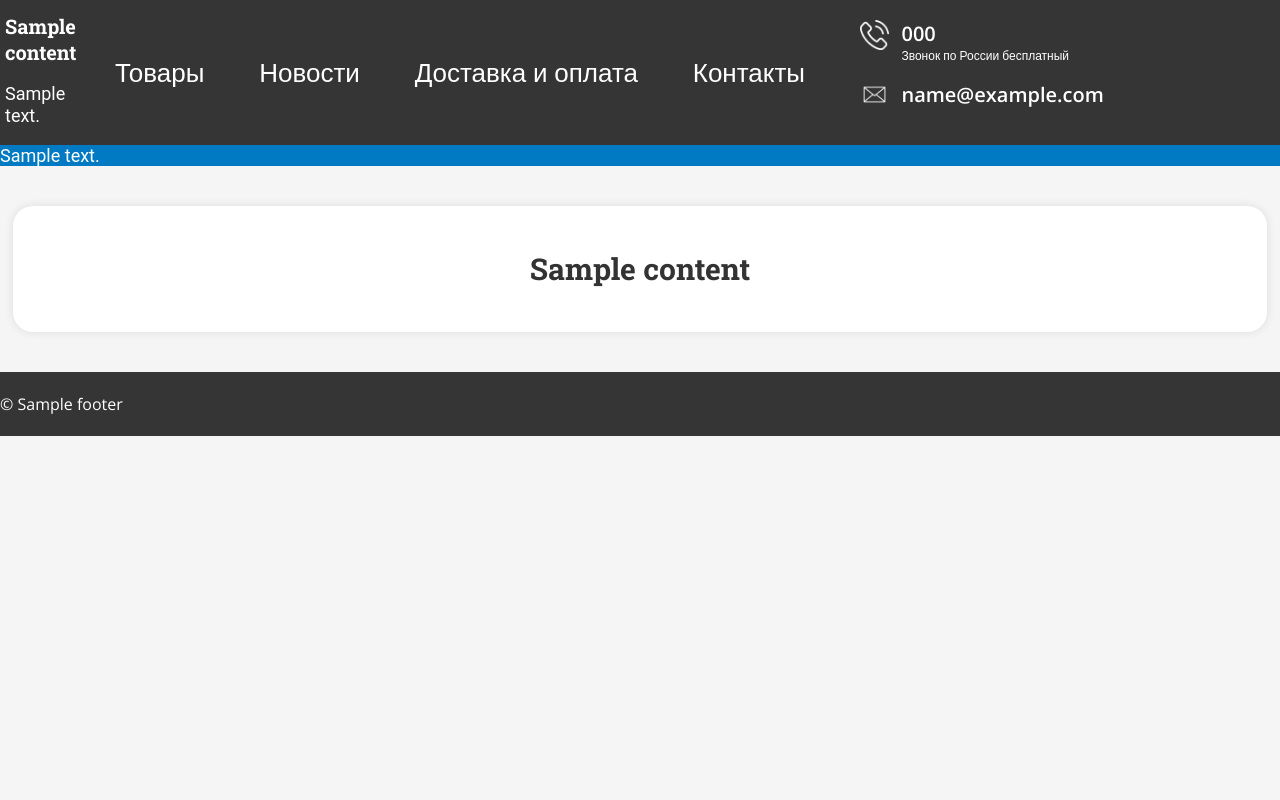
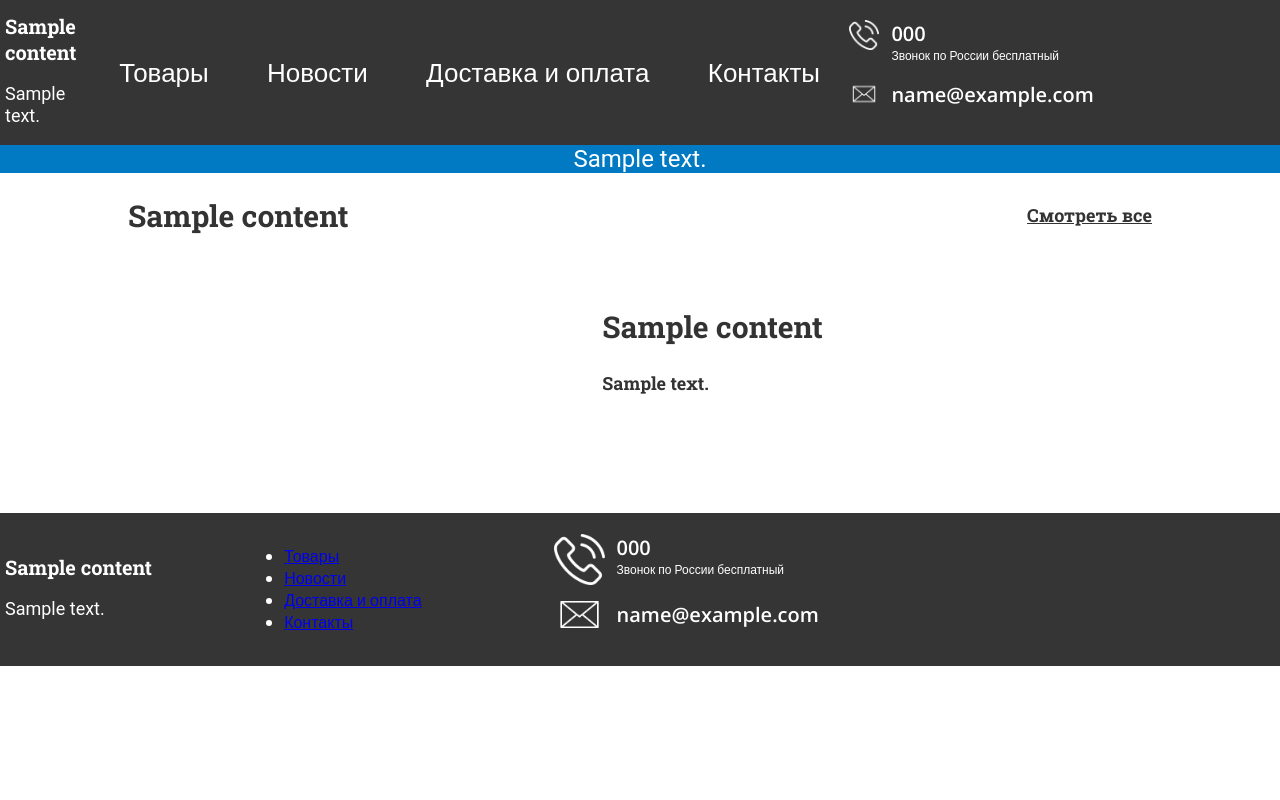
Before and after one commit to kanisimoff44/RuverAuto, a FastAPI app: template app/templates/main.html in a window 1280 px wide. Run offline with FastAPI, Linux system fonts and the light colour scheme; the template is opened without the code that fills it: most values are stand-ins (such as "Sample title", 1, 10 or a date in 2020); parts of the project's set-up code (start-up, migrations or seed data) failed here and were passed over.

Commit message:
chore(front): change rhe layout of the header, main and footer

```diff
--- a/app/static/css/style.css
+++ b/app/static/css/style.css
@@ -7,7 +7,7 @@ body {
   justify-content: center;
   align-items: flex-start;
   min-height: 100vh;
-  background-color: #f5f5f5;
+  background-color: #fff;
 }
 
 /* body { */
@@ -21,6 +21,10 @@ body::-webkit-scrollbar {
 
 .header {
   background-color: #353535;
+  display: flex;
+  flex-direction: row;
+  align-items: center;
+  justify-content: space-between;
 }
 
 .header .header__info {
@@ -47,7 +51,7 @@ body::-webkit-scrollbar {
 .header__about-us .header__title {
   font-family: "Roboto Slab", serif;
   font-size: 20px;
-  color: #ffffff;
+  color: #fff;
   text-align: left;
 }
 
@@ -55,13 +59,13 @@ body::-webkit-scrollbar {
   font-family: "Roboto", serif;
   font-size: 18px;
   line-height: 1.2;
-  color: #ffffff;
+  color: #fff;
   text-align: left;
 }
 
 .header__nav-menu {
   display: flex;
-  justify-content: space-between;
+  justify-content: space-around;
   align-items: center;
   font-size: 26px;
   list-style: none;
@@ -77,19 +81,21 @@ body::-webkit-scrollbar {
 .header__nav-link {
   padding: 0 0 0 0;
   text-decoration: none;
-  color: #ffffff;
+  color: #fff;
 }
 
 .header__nav-link:hover {
-  color: #b2b2b2;
+  color: #9e9e9e;
 }
 
-.header .header__info .header__info-contacts {
-  padding: 0 0 0 25px;
-  margin: 0 0 0 5px;
+.header .header__info-contacts {
+  padding: 0 0 0 0;
+  margin: 0 0 0 0;
   column-gap: 12px;
 }
 
+.header
+.header__info-contacts
 .header__info-phone {
   display: flex;
   flex-direction: row;
@@ -101,23 +107,36 @@ body::-webkit-scrollbar {
   column-gap: 12px;
 }
 
-.header__info-phone .phone-icon {
+.header
+.header__info-contacts
+.header__info-phone
+.phone-icon {
   width: 7%;
   height: 7%;
 }
 
-.header__info-phone .info-phone .phone {
+.header
+.header__info-contacts
+.header__info-phone
+.info-phone
+.phone {
   margin: 0 0 0 0;
   font-size: 20px;
-  color: #ffffff;
+  color: #fff;
 }
 
-.header__info-phone .phone-desc {
+.header
+.header__info-contacts
+.header__info-phone
+.info-phone
+.phone-desc {
   margin: 0 0 0 0;
   font-size: 12px;
-  color: #ffffff;
+  color: #fff;
 }
 
+.header
+.header__info-contacts
 .header__info-email {
   display: flex;
   flex-direction: row;
@@ -129,43 +148,66 @@ body::-webkit-scrollbar {
   column-gap: 12px;
 }
 
-.header__info-email .email-icon {
+.header
+.header__info-contacts
+.header__info-email
+.email-icon {
   width: 7%;
   height: 7%;
 }
 
-.header__info-email .email {
+.header
+.header__info-contacts
+.header__info-email
+.email {
   font-size: 20px;
-  color: #ffffff;
+  color: #fff;
 }
 
-.main__about-us {
+.main__title {
   max-width: 100%;
   background-color: #017AC3;
 }
 
-.main__about-us .main__description {
+.main__title p.title {
   margin: 0 0 0 0;
   font-family: "Roboto", serif;
-  font-size: 18px;
+  font-size: 24px;
   line-height: 1.2;
-  color: #ffffff;
-  text-align: left;
+  color: #fff;
+  text-align: center;
 }
 
 .main__content-container {
-  margin: 40px auto;
-  padding: 20px 0;
-  background-color: #fff;
+  margin-bottom: 0 0 0 0;
+  padding: 0 0 0 0;
   text-align: center;
-  max-width: 98%;
-  box-shadow: 0 0 10px rgba(0, 0, 0, 0.1);
-  border-radius: 20px;
+  max-width: 100%;
 }
 
-.main__content-container .content-container-title {
+.main__content-container .content-container-title-products {
+  margin: 0 10%;
+  display: flex;
+  flex-direction: row;
+  justify-content: space-between;
+  align-items: center;
+}
+
+.main__content-container
+.content-container-title-products
+.content-container-title {
   font-family: "Roboto Slab", serif;
   font-size: 30px;
+  line-height: 1.2;
+  color: #333;
+  text-align: center;
+}
+
+.main__content-container
+.content-container-title-products
+.to-page-more {
+  font-family: "Roboto Slab", serif;
+  font-size: 18px;
   line-height: 1.2;
   color: #333;
   text-align: center;
@@ -177,36 +219,44 @@ body::-webkit-scrollbar {
   justify-content: center;
 }
 
-.main__content-container .content-container-items .content-item {
+.main__content-container
+.content-container-items
+.content-item {
   display: flex;
   flex-direction: column;
   justify-content: space-between;
   background-color: #f9f9f9;
-  border: 1px solid #ddd;
-  margin: 10px;
+  border: 1px solid #000;
+  margin: 0 30px;
   padding: 20px;
-  width: 200px;
+  width: 22.5%;
   text-align: center;
   border-radius: 10px;
-  box-shadow: 0 2px 5px rgba(0, 0, 0, 0.1);
   margin-bottom: 20px;
 }
 
-.main__content-container .content-container-items .content-item img {
+.main__content-container
+.content-container-items
+.content-item
+img {
   max-width: 100%;
   height: auto;
   border-radius: 10px;
   display: block;
 }
 
-.main__content-container .content-container-items .content-item .btn-more {
+.main__content-container
+.content-container-items
+.content-item
+.btn-more {
   display: inline-block;
   padding: 10px 20px;
   margin-top: 10px;
+  margin-left: 70%;
   color: #fff;
-  background-color: #333;
   text-decoration: none;
-  border-radius: 5px;
+  border-radius: 100%;
+  max-width: 15%;
 }
 
 .main__content-container
@@ -216,6 +266,51 @@ body::-webkit-scrollbar {
   background-color: #555;
 }
 
+.main__about-us-container {
+  margin-left: 9%;
+  display: flex;
+  flex-direction: row;
+  flex-wrap: nowrap;
+  justify-content: space-around;
+  align-items: center;
+  margin-bottom: 50px;
+}
+
+.main__about-us-container .about-us-img {
+  max-width: 100%;
+  border-radius: 10%;
+}
+
+.main__about-us-container .main__about-us-text {
+  display: flex;
+  flex-direction: column;
+  justify-content: space-evenly;
+  align-items: flex-start;
+  margin: 20px 0 50px 30px;
+}
+
+.main__about-us-container
+.main__about-us-text
+.title {
+  font-family: "Roboto Slab", serif;
+  font-size: 30px;
+  line-height: 1.2;
+  color: #333;
+  text-align: center;
+  margin-bottom: 10px;
+}
+
+.main__about-us-container
+.main__about-us-text
+.description {
+  font-family: "Roboto Slab", serif;
+  font-size: 18px;
+  line-height: 1.2;
+  color: #333;
+  text-align: left;
+  margin-right: 10%;
+}
+
 .detail {
   max-width: 75%;
   margin: 40px auto;
@@ -223,7 +318,7 @@ body::-webkit-scrollbar {
   margin-top: 20px;
   background-color: #fff;
   padding: 10px;
-  box-shadow: 0 0 10px rgba(0, 0, 0, 0.1);
+  box-shadow: 0 0 10px rgba(126, 64, 64, 0.1);
   border-radius: 10px;
 }
 
@@ -314,6 +409,10 @@ td {
 }
 
 .footer {
+  display: flex;
+  flex-direction: row;
+  align-items: center;
+  justify-content: space-between;
   padding: 5px 0;
   width: 100%;
   height: auto;
@@ -321,3 +420,94 @@ td {
   color: #fff;
   position: relative;
 }
+
+.footer .footer__info {
+  display: flex;
+  flex-direction: row;
+  align-items: center;
+  justify-content: space-between;
+}
+
+.footer .footer__info {
+  margin: 0;
+  height: 11vh;
+}
+
+.footer .footer__info img.logo-icon {
+  height: 11vh;
+}
+
+.footer__about-us {
+  max-width: 100%;
+  padding-left: 5px;
+}
+
+.footer__about-us .footer__title {
+  font-family: "Roboto Slab", serif;
+  font-size: 20px;
+  color: #fff;
+  text-align: left;
+}
+
+.footer__about-us .footer__description {
+  font-family: "Roboto", serif;
+  font-size: 18px;
+  line-height: 1.2;
+  color: #fff;
+  text-align: left;
+}
+
+.footer .footer__info .footer__info-contacts {
+  padding: 0 0 0 25px;
+  margin: 0 0 0 5px;
+  column-gap: 12px;
+}
+
+.footer__info-phone {
+  display: flex;
+  flex-direction: row;
+  align-items: flex-start;
+  justify-content: flex-start;
+  list-style: none;
+  padding: 0;
+  margin: 0;
+  column-gap: 12px;
+}
+
+.footer__info-phone .phone-icon {
+  width: 7%;
+  height: 7%;
+}
+
+.footer__info-phone .info-phone .phone {
+  margin: 0 0 0 0;
+  font-size: 20px;
+  color: #fff;
+}
+
+.footer__info-phone .phone-desc {
+  margin: 0 0 0 0;
+  font-size: 12px;
+  color: #fff;
+}
+
+.footer__info-email {
+  display: flex;
+  flex-direction: row;
+  align-items: center;
+  justify-content: flex-start;
+  list-style: none;
+  padding: 0;
+  margin: 0 0 0 0;
+  column-gap: 12px;
+}
+
+.footer__info-email .email-icon {
+  width: 7%;
+  height: 7%;
+}
+
+.footer__info-email .email {
+  font-size: 20px;
+  color: #fff;
+}
--- a/app/templates/base.html
+++ b/app/templates/base.html
@@ -22,12 +22,13 @@
             </a>
           {% endif %}
           <div class="header__about-us">
-            {% if content.main_title %}
-              <h1 class="header__title">{{ content.main_title }}</h1>
+            {% if content.header_title %}
+              <h1 class="header__title">{{ content.header_title }}</h1>
             {% endif %}
-            {% if content.main_desc %}
-              <p class="header__description">{{ content.main_desc }}</p>
+            {% if content.header_desc %}
+              <p class="header__description">{{ content.header_desc }}</p>
             {% endif %}
+          </div>
         </div>
         <ul class="header__nav-menu">
           <li><a href="#" class="header__nav-link" class:name={condition}>Товары</a></li>
@@ -35,7 +36,6 @@
           <li><a href="#" class="header__nav-link">Доставка и оплата</a></li>
           <li><a href="#" class="header__nav-link">Контакты</a></li>
         </ul>
-
         <ul class="header__info-contacts">
           <li class="header__info-phone">
             {% if content.phone %}
@@ -54,7 +54,6 @@
           </li>
         </ul>
       </div>
-      </div>
     </header>
     <main>
       {% block main %} {% endblock main %}
@@ -62,9 +61,41 @@
     </main>
 
     <div class="footer">
-      <p>
-        &copy; {{ content.footer }}
-      </p>
+      <div class="footer__info">
+        {% if content.logo %}
+          <img src="{{ url_for('static', path='images/' + content.logo|string +'.png') }}" alt="Рувер-Авто" class="logo-icon">
+        {% endif %}
+        <div class="footer__about-us">
+          {% if content.header_title %}
+            <h1 class="footer__title">{{ content.header_title }}</h1>
+          {% endif %}
+          {% if content.header_desc %}
+            <p class="footer__description">{{ content.header_desc }}</p>
+          {% endif %}
         </div>
+      </div>
+      <ul class="footer__nav-menu">
+        <li><a href="#" class="footer__nav-link" class:name={condition}>Товары</a></li>
+        <li><a href="#" class="footer__nav-link">Новости</a></li>
+        <li><a href="#" class="footer__nav-link">Доставка и оплата</a></li>
+        <li><a href="#" class="footer__nav-link">Контакты</a></li>
+      </ul>
+      <ul class="footer__info-contacts">
+        <li class="footer__info-phone">
+          {% if content.phone %}
+            <img src="{{ url_for('static', path='images/phone.png') }}" alt="phone-icon" class="phone-icon">
+            <div class="info-phone">
+              <h1 class="phone">{{ content.phone }}</h1>
+              <p class="phone-desc">Звонок по России бесплатный</p>
+            </div>
+          {% endif %}
+        </li>
+        <li class="footer__info-email">
+          {% if content.email %}
+            <img src="{{ url_for('static', path='images/email.png')}}" alt="email-icon" class="email-icon">
+            <h2 class="email">{{ content.email }}</h2>
+          {% endif %}
+        </li>
+      </ul>
   </body>
 </html>
--- a/app/templates/main.html
+++ b/app/templates/main.html
@@ -1,15 +1,18 @@
 {% extends "base.html" %}
 
 {% block main %}
-<div class="main__about-us">
+<div class="main__title">
   {% if content.main_desc %}
-    <p class="main__description">{{ content.main_desc }}</p>
+    <p class="title">{{ content.main_desc }}</p>
   {% endif %}
 </div>
 <div class="main__content-container">
-  {% if content.products_title %}
-    <h2 class="content-container-title">{{ content.products_title }}</h2>
-  {% endif %}
+  <div class="content-container-title-products">
+    {% if content.products_title %}
+      <h2 class="content-container-title">{{ content.products_title }}</h2>
+      <a href="#" class="to-page-more">Смотреть все</a>
+    {% endif %}
+  </div>
   <div class="content-container-items">
     {% for product in products %}
       {% if product.is_active is true %}
@@ -17,14 +20,29 @@
           {% if product.image_name %}
             <img src="{{ url_for('static', path='images/' + product.image_name|string + '.webp')}}" alt="Фото продукта">
           {% else %}
-            <img src="{{ url_for('static', path='images/coming_soon.png')}}" alt="Фото продукта">
+            <img src="{{ url_for('static', path='images/coming_soon.webp')}}" alt="Фото продукта">
           {% endif %}
           <h3>{{ product.name }}</h3>
           <p>{{ product.short_description }}</p>
-          <a href="/pages/products/{{ product.id }}" class="btn-more">Подробнее</a>
+          <a href="/pages/products/{{ product.id }}" class="btn-more">
+            <img src="{{ url_for('static', path='images/btn.png') }}" alt="Подробнее" class="btn-more-img">
+          </a>
         </div>
       {% endif %}
     {% endfor %}
   </div>
 </div>
+<div class="main__about-us-container">
+  {% if content.about_us_image %}
+    <img src="{{ url_for('static', path='images/' + content.about_us_image|string + '.png') }}" alt="О компании" class="about-us-img">
+  {% endif %}
+  <div class="main__about-us-text">
+    {% if content.about_us_title %}
+      <p class="title">{{ content.about_us_title }}</p>
+    {% endif %}
+    {% if content.about_us_desc %}
+      <p class="description">{{ content.about_us_desc }}</p>
+    {% endif %}
+  </div>
+</div>
 {% endblock main %}
```
Also changed, not shown: app/static/images/about_us.png (added), app/static/images/btn.png (added), app/static/images/coming_soon.webp (added). Lines whose indentation alone changed are shown as unchanged.
